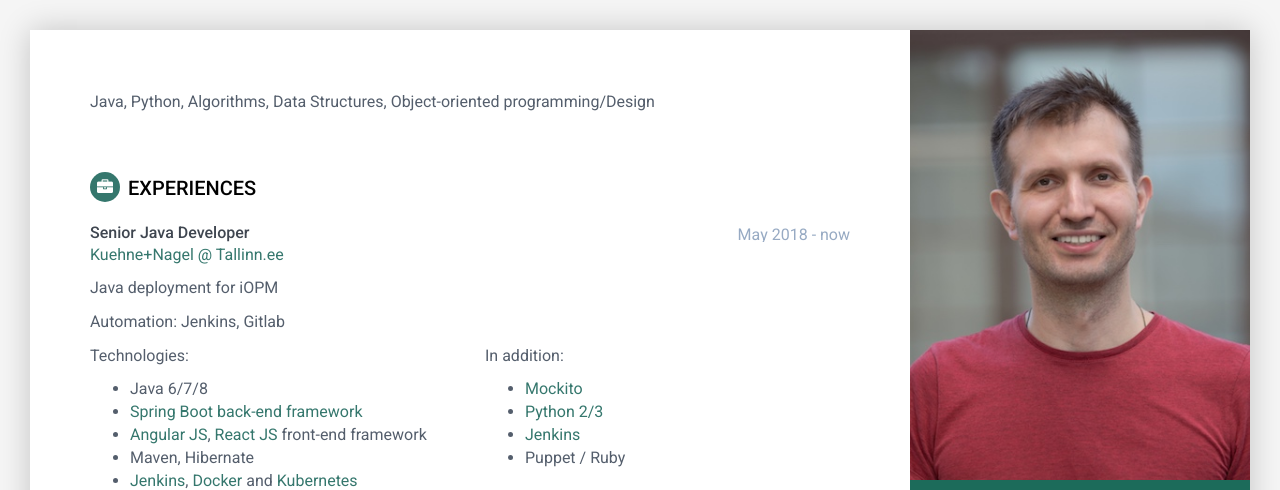
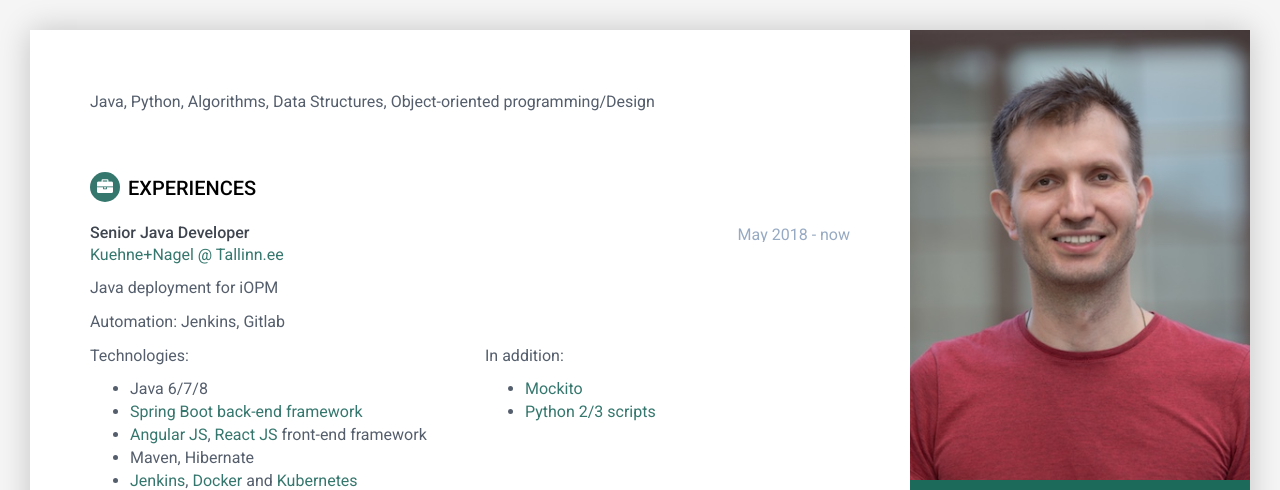
Before and after one commit to stden/stden.github.io, a website: page index.html in a window 1280 px wide. Shown: the top 490 px of the page. Drawn offline with Linux system fonts and the light colour scheme.

Commit message:
[!] Update links

```diff
--- a/index.html
+++ b/index.html
@@ -131,9 +131,7 @@
                             </p>
                             <ul>
                                 <li><a href="http://site.mockito.org">Mockito</a></li>
-                                <li><a href="https://www.python.org">Python 2/3</a></li>
-                                <li><a href="https://www.python.org">Jenkins</a></li>
-                                <li>Puppet / Ruby</li>
+                                <li><a href="https://www.python.org">Python 2/3 scripts</a></li>
                             </ul>
                         </div>
                     </div>
```
